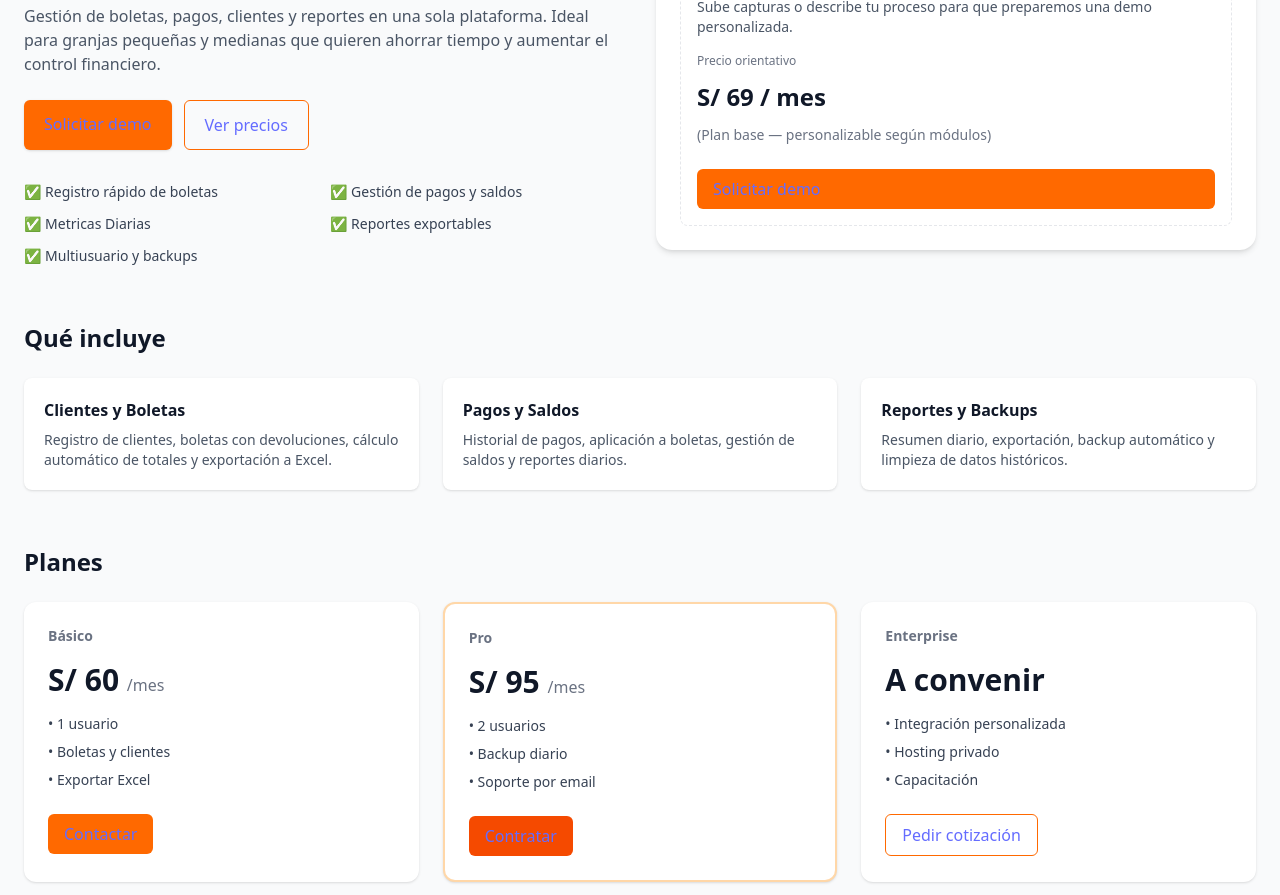
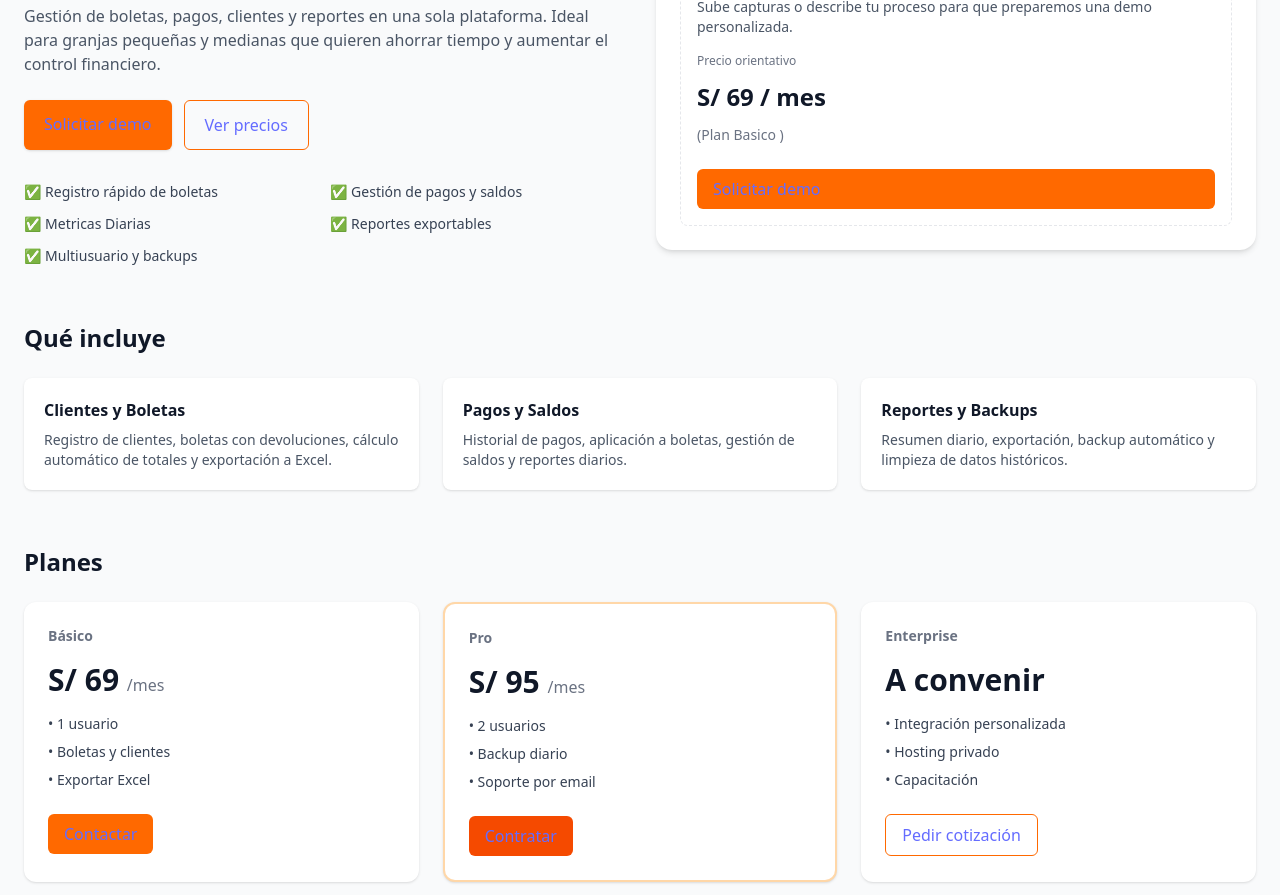
Before and after one commit to raulfq/landingpollo, a React (Vite) app: page / in a window 1280 px wide. Shown: the part 260-1155 px from the top of the page. Built offline with nearby package versions, Linux system fonts and the light colour scheme.

Commit message:
Update pricing details in App component

```diff
--- a/src/App.tsx
+++ b/src/App.tsx
@@ -61,7 +61,7 @@ export default function LandingSistemaAvicola() {
               <div className="mt-4 grid gap-3">
                 <div className="text-xs text-gray-500">Precio orientativo</div>
                 <div className="text-2xl font-bold">S/ 69 / mes</div>
-                <div className="text-sm text-gray-500">(Plan base — personalizable según módulos)</div>
+                <div className="text-sm text-gray-500">(Plan Basico )</div>
 
                 <a href="#contacto" className="mt-3 inline-block px-4 py-2 bg-orange-500 text-white rounded-md">Solicitar demo</a>
               </div>
@@ -94,7 +94,7 @@ export default function LandingSistemaAvicola() {
           <div className="mt-6 grid gap-6 md:grid-cols-3">
             <div className="p-6 bg-white rounded-xl shadow">
               <div className="text-sm font-semibold text-gray-500">Básico</div>
-              <div className="mt-4 text-3xl font-bold">S/ 60 <span className="text-base font-medium text-gray-500">/mes</span></div>
+              <div className="mt-4 text-3xl font-bold">S/ 69 <span className="text-base font-medium text-gray-500">/mes</span></div>
               <ul className="mt-4 text-sm text-gray-700 space-y-2">
                 <li>• 1 usuario</li>
                 <li>• Boletas y clientes</li>
```
